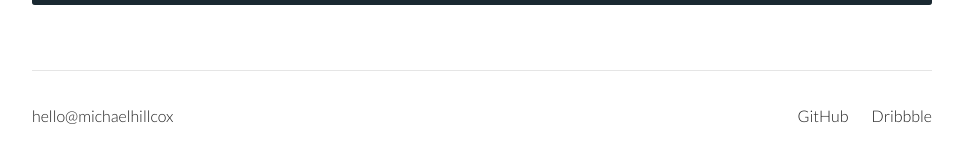
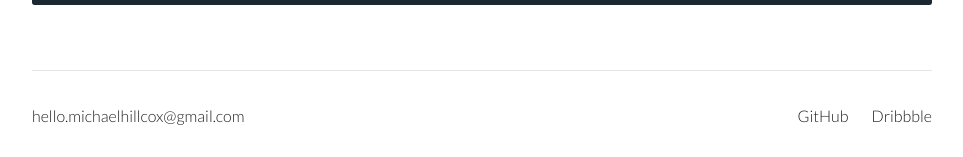
Before and after one commit to MichaelHillcox/Michael, a Jekyll site: the page built from index.html, in a window 1280 px wide. Shown: the part 1635-1792 px from the top of the page, without its empty margins (158-1121 px from the left). Built offline with Jekyll 4.4.1, drawn with Linux system fonts in a browser that asks for light colours.

Commit message:
Added fully email instead

```diff
--- a/_layouts/default.html
+++ b/_layouts/default.html
@@ -42,7 +42,7 @@
         </div>
 
         <footer class="container">
-            <a class="email" href="mailto:hello.michaelhillcox@gmail.com">hello@michaelhillcox</a>
+            <a class="email" href="mailto:hello.michaelhillcox@gmail.com">hello.michaelhillcox@gmail.com</a>
             <nav id="footerNav">
                 <li><a href="http://github.com/michaelhillcox">GitHub</a></li>
                 <li><a href="http://dribbble.com/michaelhillcox">Dribbble</a></li>
```
